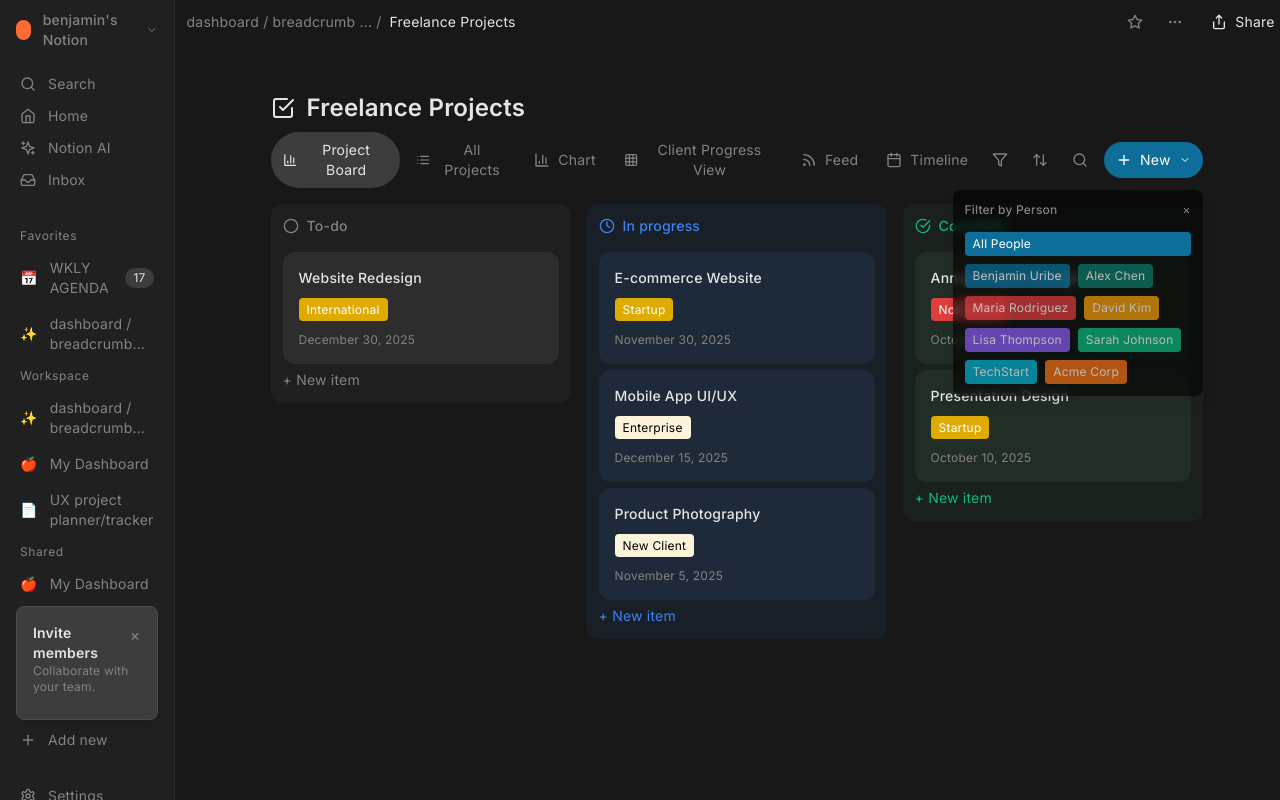
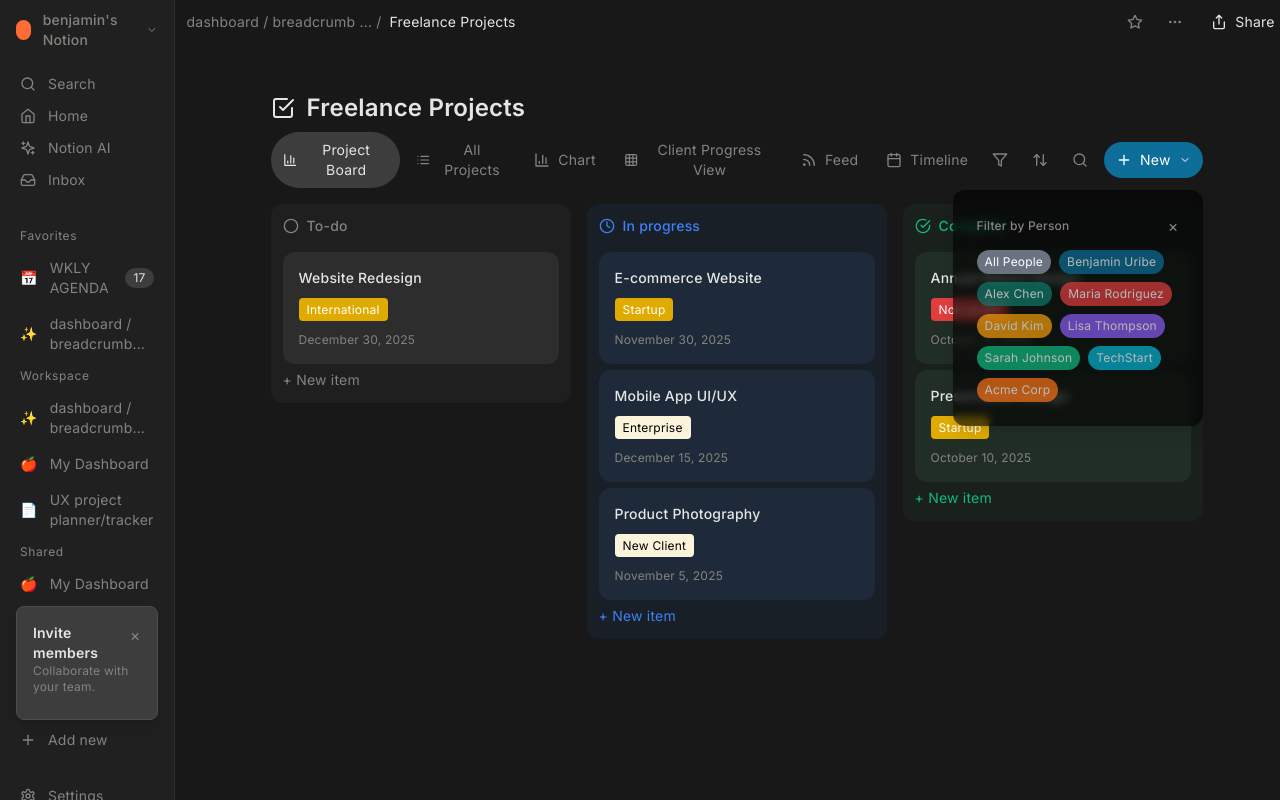
Before and after one commit to buribe13/notion-client-2025, a Next.js app: page /dashboard in a window 1280 px wide. Both pictures are taken after a click on the button 1000 px from the left and 160 px from the top of the page. Shown: the top 800 px of the page. Built offline with nearby package versions, Linux system fonts and the light colour scheme.

Commit message:
minor things

```diff
--- a/src/app/dashboard/page.tsx
+++ b/src/app/dashboard/page.tsx
@@ -629,7 +629,14 @@
         return (
           <div className="px-24 pb-8 flex justify-center">
             <div className="w-[600px]">
-              <div className="flex items-center justify-end mb-3">
+              <div className="flex items-center justify-between mb-1">
+                <button
+                  className="text-sm hover:text-[#e5e5e5] transition-colors px-2 py-1 rounded"
+                  style={{ color: "#86837E" }}
+                  onClick={() => setIsFilterOpen(!isFilterOpen)}
+                >
+                  Filter by Client
+                </button>
                 <button
                   className="p-2 hover:opacity-70 transition-opacity rounded"
                   onClick={() => {
@@ -1286,8 +1293,8 @@
 
               {/* Filter Overlay */}
               {isFilterOpen && (
-                <div className="absolute top-12 right-0 bg-black/60 backdrop-blur-sm rounded-lg shadow-lg z-10 min-w-[250px]">
-                  <div className="p-3">
+                <div className="absolute top-12 right-0 bg-black/60 backdrop-blur-sm rounded-xl shadow-lg z-10 min-w-[250px]">
+                  <div className="px-6 py-6">
                     <div className="flex items-center justify-between mb-3">
                       <div
                         className="text-xs font-medium"
@@ -1296,7 +1303,7 @@
                         Filter by Person
                       </div>
                       <button
-                        className="text-xs hover:text-[#e5e5e5] transition-colors"
+                        className="text-base hover:text-[#e5e5e5] transition-colors"
                         style={{ color: "#86837E" }}
                         onClick={() => setIsFilterOpen(false)}
                       >
@@ -1304,12 +1311,17 @@
                       </button>
                     </div>
                     <div className="space-y-2">
+                      <div className="flex flex-wrap gap-2">
                         <button
-                        className={`w-full text-left px-2 py-1 text-xs rounded transition-colors ${
+                          className={`px-2 py-1 text-xs rounded-full transition-colors ${
                             selectedClient === null
-                            ? "bg-[#0C6E99] text-white"
-                            : "hover:bg-[#3d3d3d] text-[#e5e5e5]"
+                              ? "opacity-100"
+                              : "opacity-70 hover:opacity-100"
                           }`}
+                          style={{
+                            backgroundColor: "#6b7280",
+                            color: "white",
+                          }}
                           onClick={() => {
                             setSelectedClient(null);
                             setIsFilterOpen(false);
@@ -1317,11 +1329,10 @@
                         >
                           All People
                         </button>
-                      <div className="flex flex-wrap gap-2">
                         {allPeople.map((person) => (
                           <button
                             key={person}
-                            className={`px-2 py-1 text-xs rounded transition-colors ${
+                            className={`px-2 py-1 text-xs rounded-full transition-colors ${
                               selectedClient === person
                                 ? "opacity-100"
                                 : "opacity-70 hover:opacity-100"
```
Lines whose indentation alone changed are shown as unchanged.
